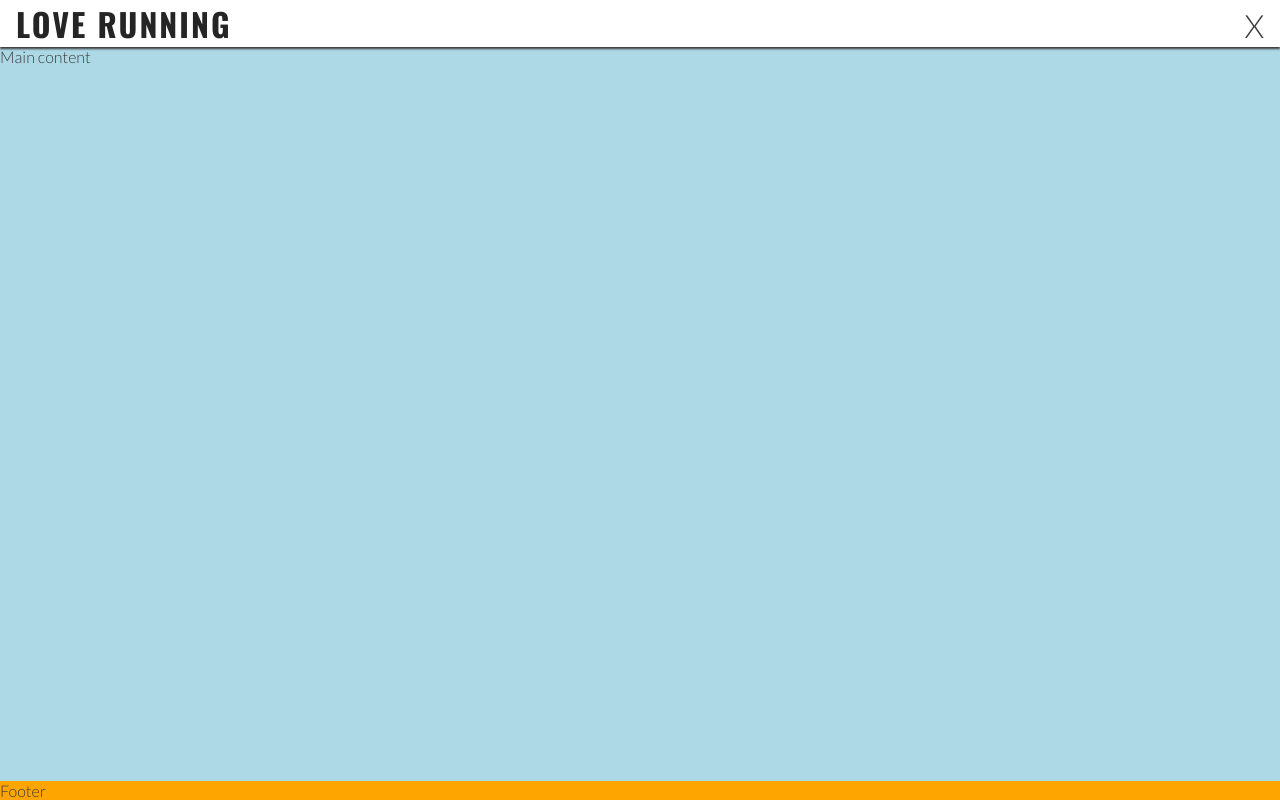
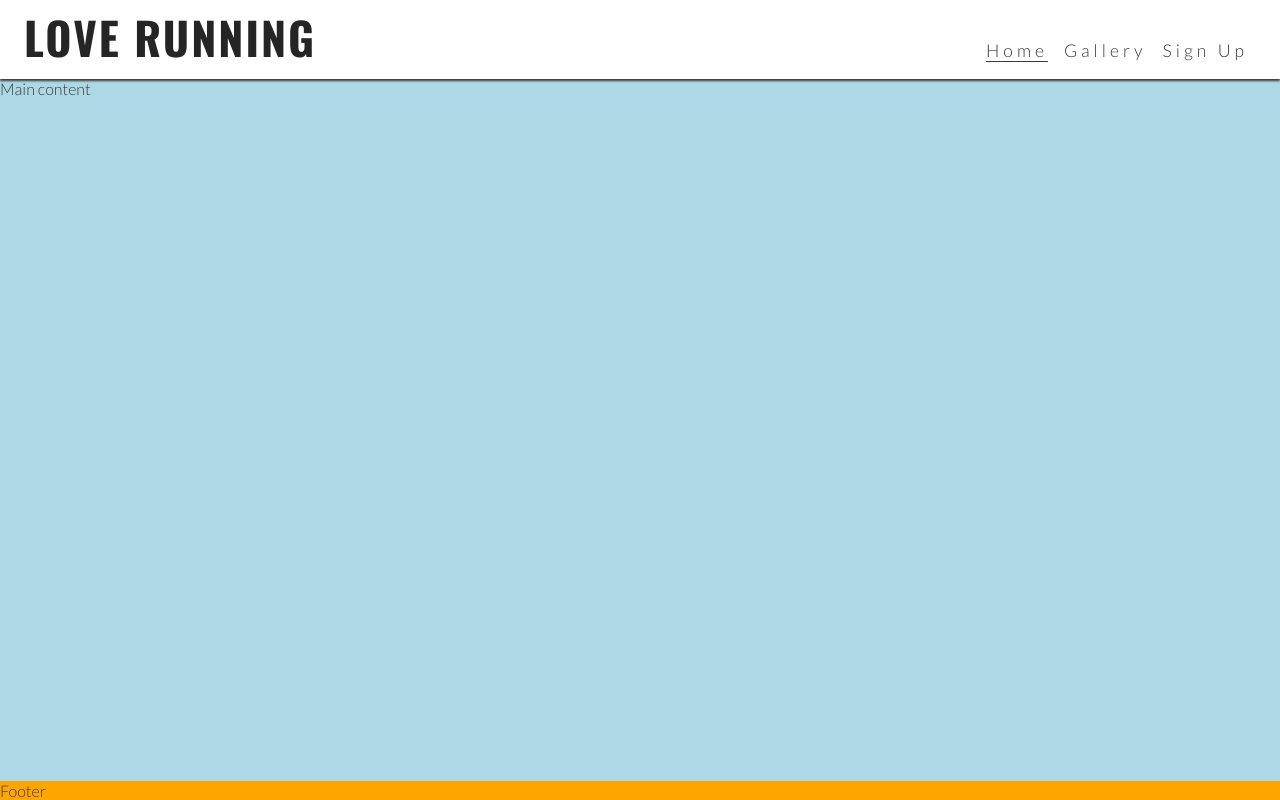
Before and after one commit to hawarda1/love-running, a plain HTML site: page index.html in a window 1280 px wide. Drawn offline with nearby package versions, Linux system fonts and the light colour scheme.

Commit message:
Add hover effect on large screens

```diff
--- a/assets/css/style.css
+++ b/assets/css/style.css
@@ -94,3 +94,47 @@ main {
 footer {
     background-color: orange;
 }
+
+/* Media query: tablets and larger (768px and up) */
+@media screen and (min-width: 768px) {
+
+    /* Header */
+    nav {
+        display: block;
+        position: relative;
+        box-shadow: none;
+        width: fit-content;
+        padding-right: 1rem;
+    }
+
+    #menu {
+        display: flex;
+    }
+
+    #menu>li {
+        padding-left: 1rem;
+    }
+
+    .nav-toggle-label {
+        display: none;
+    }
+
+    #logo {
+        font-size: 280%;
+        line-height: 75px;
+        margin: 0 0.5rem;
+    }
+
+    /* Main content */
+    main {
+        /* Push main content down to accommodate larger header */
+        margin-top: 79px;
+    }
+}
+
+/* Large devices (laptops and desktops, 992px and up) */
+@media screen and (min-width: 992px) {
+    #menu a:hover {
+        border-bottom: 1px solid #3a3a3a;
+    }
+}
```
